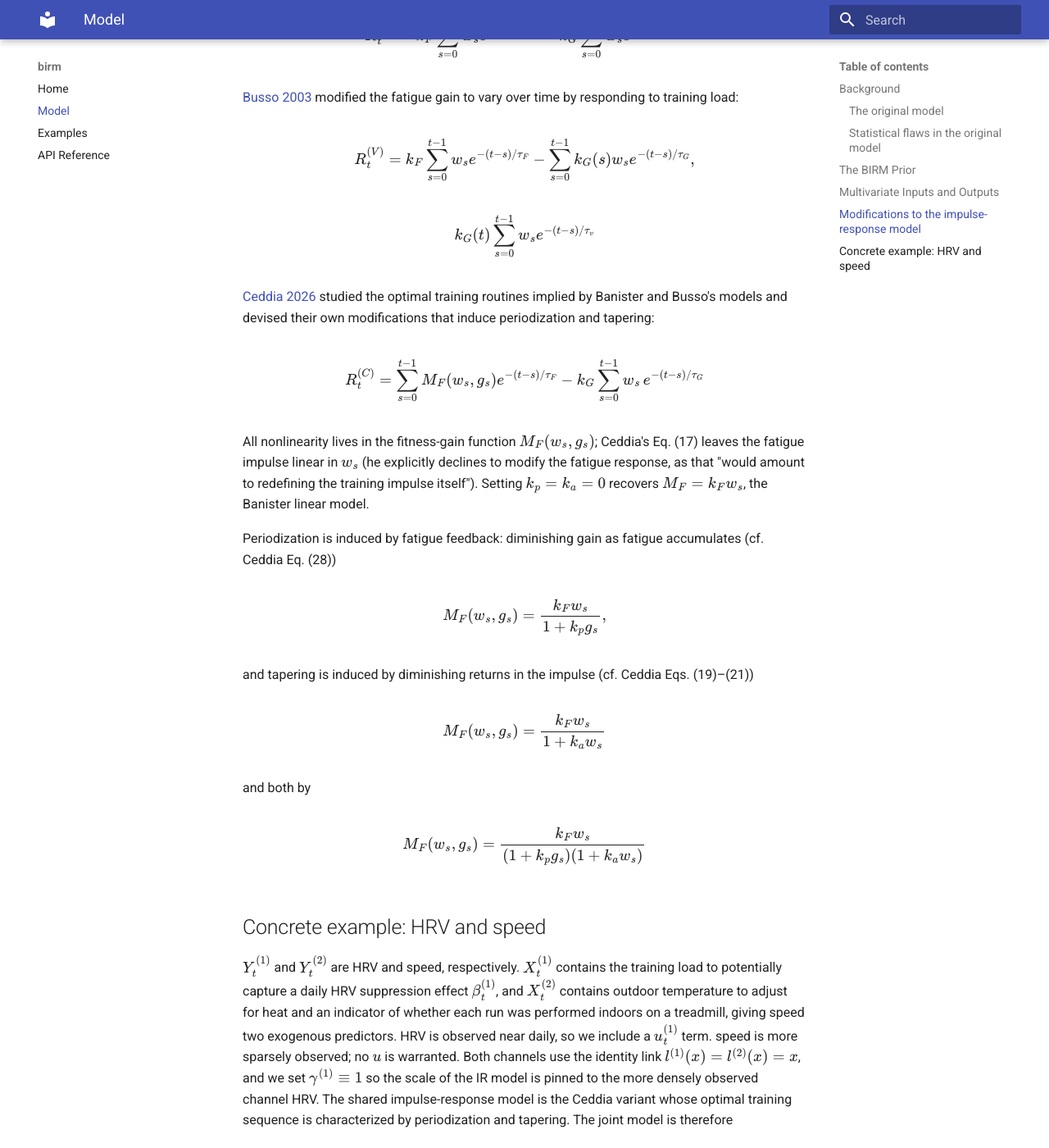
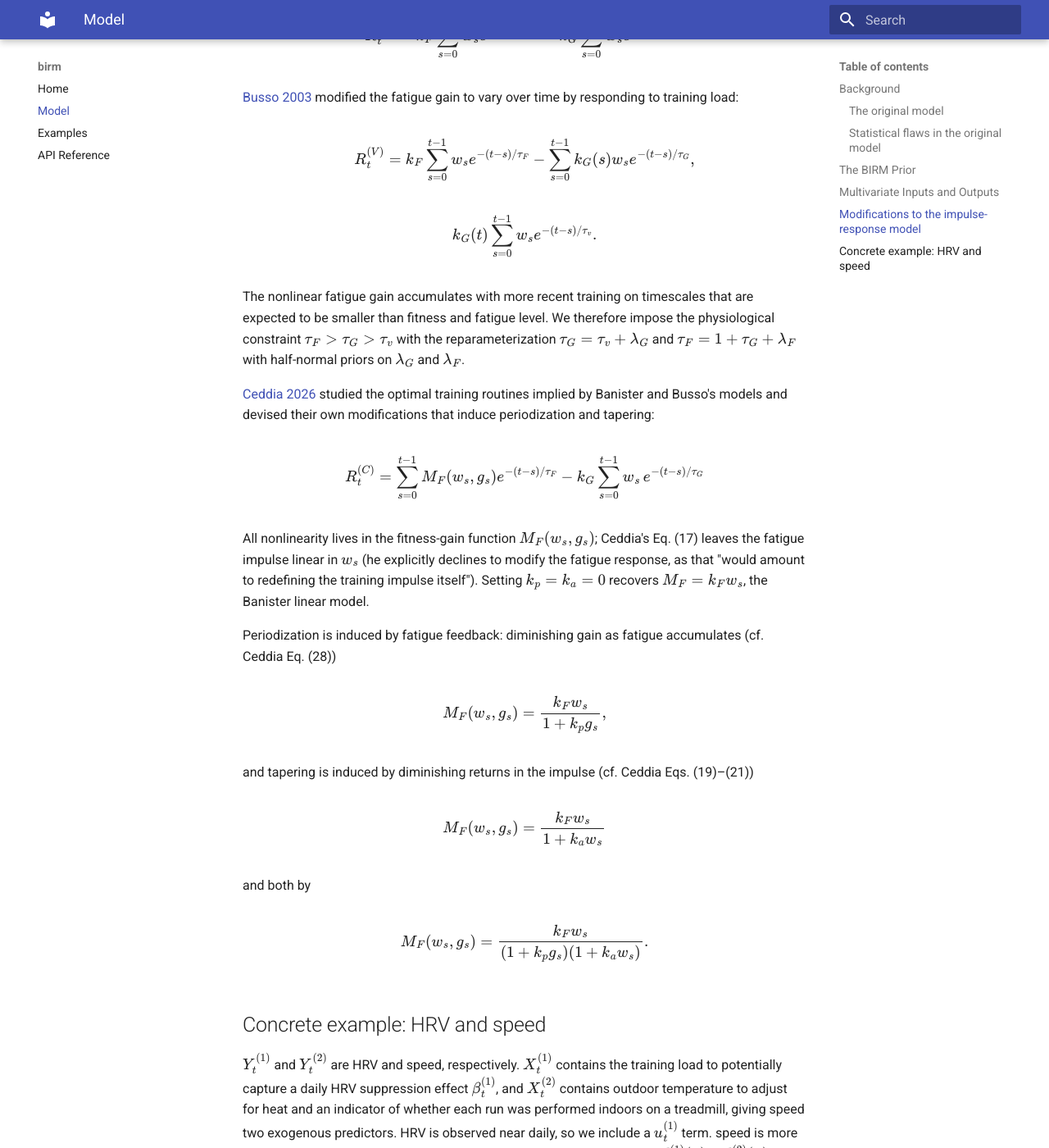
Before and after one commit to hrmerrill/birm, an MkDocs documentation site: the page built from docs/model.md, in a window 1280 px wide and 1400 px high, scrolled down 3962 px. Shown: the whole window at 82% size. Built offline with MkDocs 1.6.1 and Material for MkDocs 9.7.7, drawn with Linux system fonts in a browser that asks for light colours.

```diff
--- a/docs/model.md
+++ b/docs/model.md
@@ -150,7 +150,12 @@ modified the fatigue gain to vary over time by responding to training load:
 
 $$R^{(V)}_t = k_F\sum_{s=0}^{t-1} w_s e^{-(t-s)/\tau_F} - \sum_{s=0}^{t-1}k_G(s) w_s e^{-(t-s)/\tau_G},$$
 
-$$k_G(t)\sum_{s=0}^{t-1} w_s e^{-(t-s)/\tau_v}$$
+$$k_G(t)\sum_{s=0}^{t-1} w_s e^{-(t-s)/\tau_v}.$$
+
+The nonlinear fatigue gain accumulates with more recent training on timescales that are expected to be
+smaller than fitness and fatigue level. We therefore impose the physiological constraint
+$\tau_F > \tau_G > \tau_v$ with the reparameterization $\tau_G = \tau_v + \lambda_G$ and
+$\tau_F = 1 + \tau_G + \lambda_F$ with half-normal priors on $\lambda_G$ and $\lambda_F$.
 
 [Ceddia 2026](https://www.degruyterbrill.com/document/doi/10.1515/jqas-2025-0077/html) studied
 the optimal training routines implied by Banister and Busso's models and devised their own
@@ -173,7 +178,7 @@ $$M_F(w_s, g_s) = \frac{k_F w_s}{1+k_a w_s}$$
 
 and both by
 
-$$M_F(w_s, g_s) = \frac{k_F w_s}{(1 + k_p g_s)(1+k_a w_s)}$$
+$$M_F(w_s, g_s) = \frac{k_F w_s}{(1 + k_p g_s)(1+k_a w_s)}.$$
 
 ## Concrete example: HRV and speed
 
```
Also changed, not shown: README.md (+6 -1 lines).
